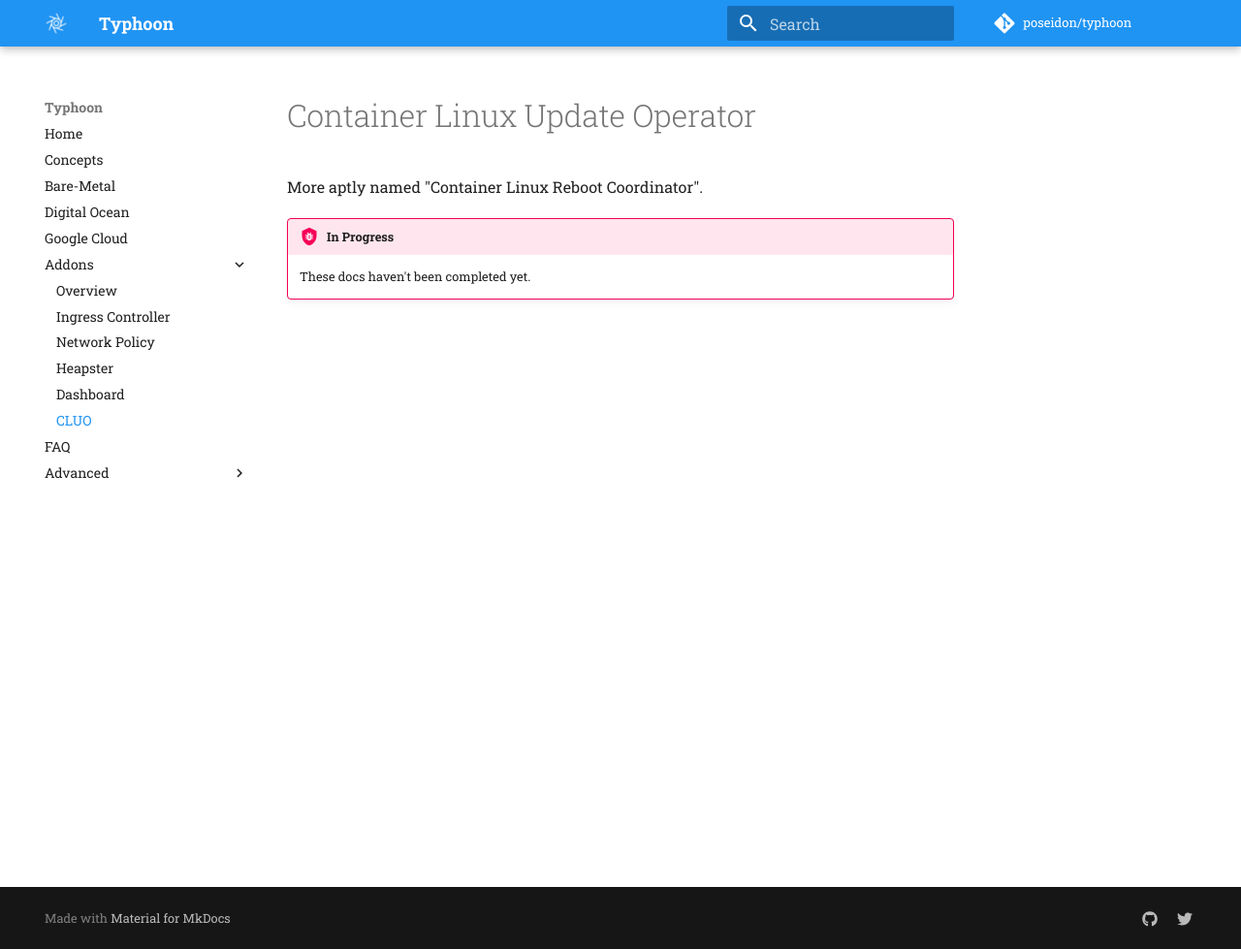
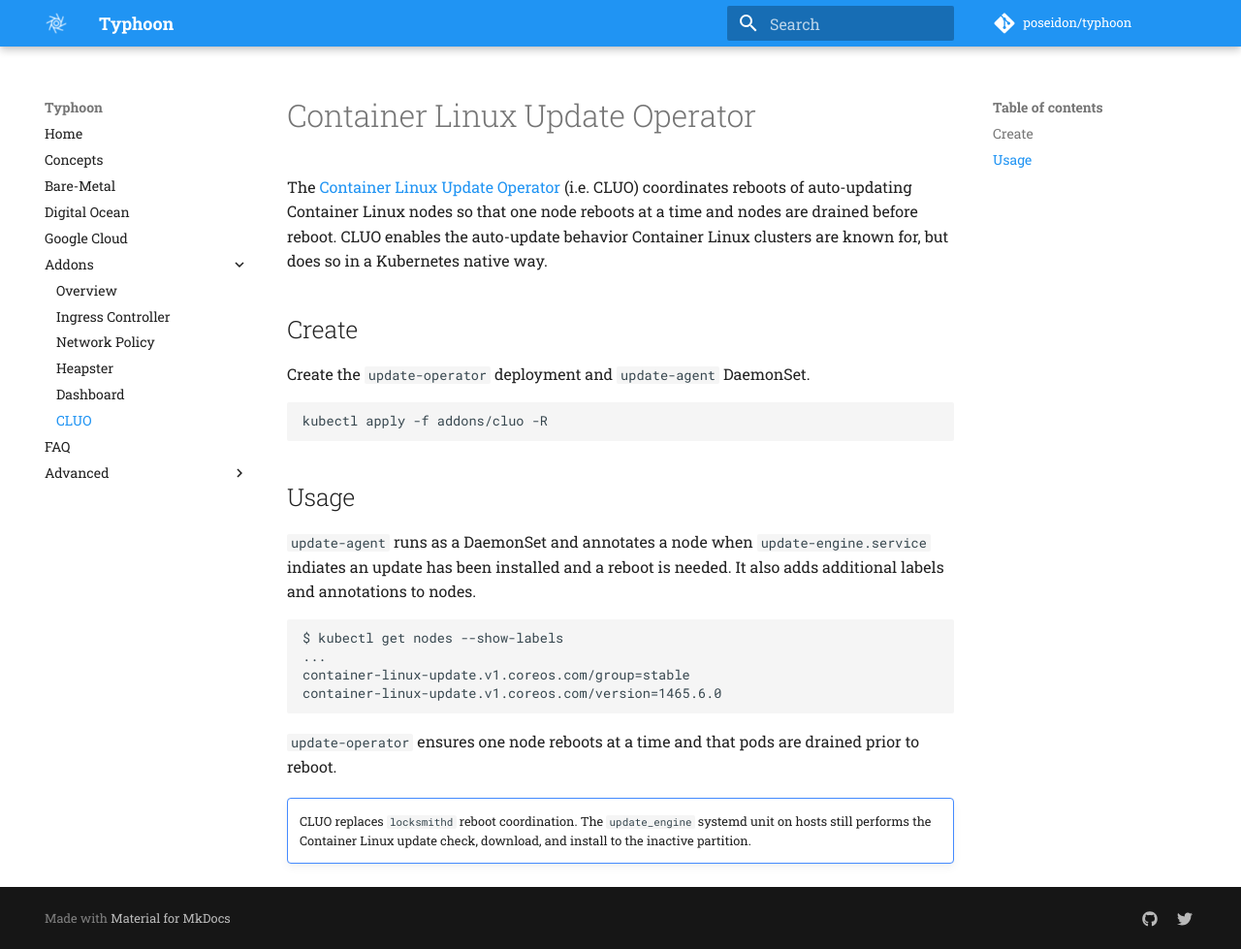
Before and after one commit to poseidon/typhoon, an MkDocs documentation site: the page built from docs/addons/cluo.md, in a window 1280 px wide and 979 px high. Shown: the whole window at 97% size. Built offline with MkDocs 1.6.1 and Material for MkDocs 9.7.7, drawn with Linux system fonts in a browser that asks for light colours; comment, search, counter and statistics services are not loaded; old or Windows-style settings are respelled for this version of MkDocs.

Commit message:
Add heapster, dashboard, and CLUO addons

````diff
--- a/docs/addons/cluo.md
+++ b/docs/addons/cluo.md
@@ -1,6 +1,27 @@
 # Container Linux Update Operator
 
-More aptly named "Container Linux Reboot Coordinator".
+The [Container Linux Update Operator](https://github.com/coreos/container-linux-update-operator) (i.e. CLUO) coordinates reboots of auto-updating Container Linux nodes so that one node reboots at a time and nodes are drained before reboot. CLUO enables the auto-update behavior Container Linux clusters are known for, but does so in a Kubernetes native way.
 
-!!! bug "In Progress"
-    These docs haven't been completed yet.
+## Create
+
+Create the `update-operator` deployment and `update-agent` DaemonSet.
+
+```sh
+kubectl apply -f addons/cluo -R
+```
+
+## Usage
+
+`update-agent` runs as a DaemonSet and annotates a node when `update-engine.service` indiates an update has been installed and a reboot is needed. It also adds additional labels and annotations to nodes.
+
+```
+$ kubectl get nodes --show-labels
+...
+container-linux-update.v1.coreos.com/group=stable
+container-linux-update.v1.coreos.com/version=1465.6.0
+```
+
+`update-operator` ensures one node reboots at a time and that pods are drained prior to reboot.
+
+!!! note ""
+    CLUO replaces `locksmithd` reboot coordination. The `update_engine` systemd unit on hosts still performs the Container Linux update check, download, and install to the inactive partition.
````
Also changed, not shown: docs/addons/dashboard.md (+22 -2 lines), docs/addons/heapster.md (+16 -2 lines), 6 other files.
